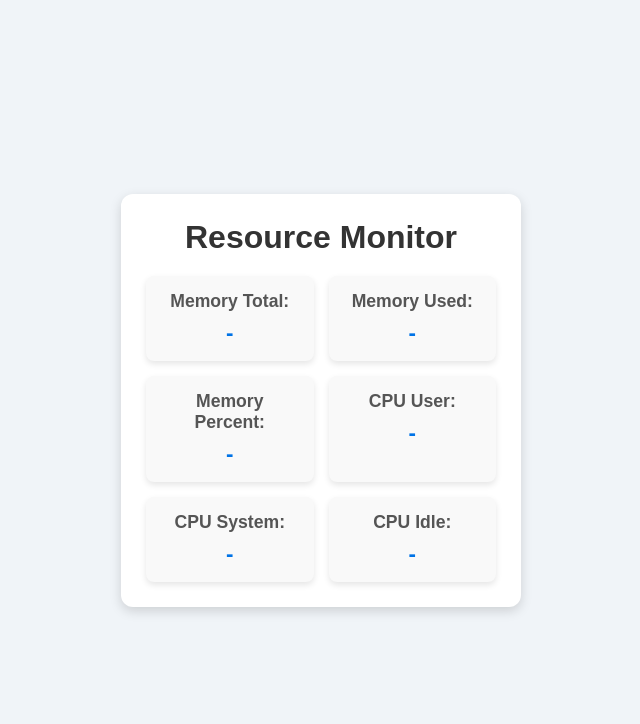
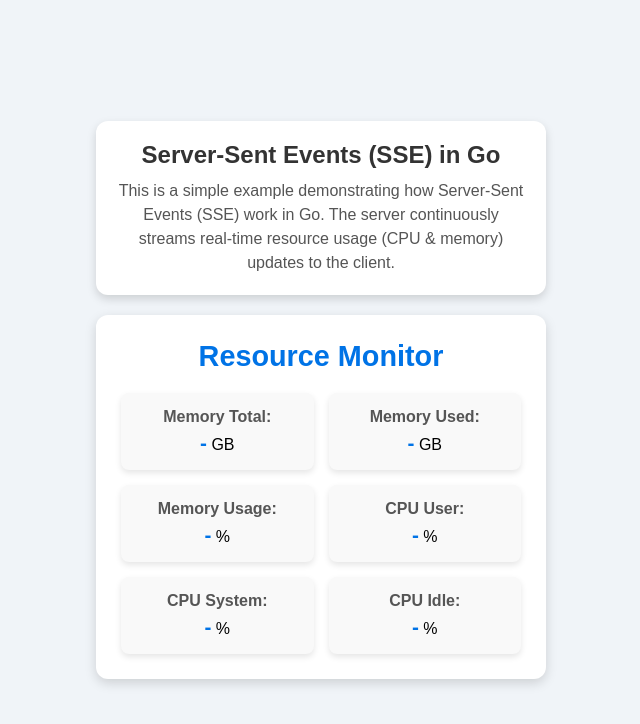
Before and after one commit to PatricioPoncini/server-side-events, a plain HTML site: page index.html in a window 1280 px wide. Shown: the whole page, without its empty margins (319-959 px from the left). Drawn offline with Linux system fonts and the light colour scheme; no server answers.

Commit message:
feat: update index.html

```diff
--- a/index.html
+++ b/index.html
@@ -3,7 +3,7 @@
 <head>
   <meta charset="UTF-8" />
   <meta name="viewport" content="width=device-width, initial-scale=1.0" />
-    <title>Resource Monitor</title>
+  <title>Resource Monitor (SSE in Go)</title>
   <style>
     * {
       margin: 0;
@@ -18,6 +18,32 @@
       justify-content: center;
       align-items: center;
       min-height: 100vh;
+      padding: 20px;
+    }
+
+    .container {
+      max-width: 450px;
+      text-align: center;
+    }
+
+    .intro {
+      background-color: #ffffff;
+      padding: 20px;
+      border-radius: 12px;
+      box-shadow: 0 4px 10px rgba(0, 0, 0, 0.15);
+      margin-bottom: 20px;
+    }
+
+    .intro h2 {
+      font-size: 1.5em;
+      color: #333;
+    }
+
+    .intro p {
+      font-size: 1em;
+      color: #555;
+      margin-top: 10px;
+      line-height: 1.5;
     }
 
     .monitor-container {
@@ -25,14 +51,13 @@
       border-radius: 12px;
       box-shadow: 0 4px 12px rgba(0, 0, 0, 0.15);
       padding: 25px;
-        max-width: 400px;
       text-align: center;
     }
 
     .monitor-title {
-        font-size: 2em;
+      font-size: 1.8em;
       margin-bottom: 20px;
-        color: #333;
+      color: #0073e6;
       font-weight: bold;
     }
 
@@ -50,47 +75,58 @@
     }
 
     .label {
-        font-size: 1.1em;
+      font-size: 1em;
       font-weight: bold;
       color: #555;
       display: block;
-        margin-bottom: 8px;
+      margin-bottom: 5px;
     }
 
     .value {
-        font-size: 1.4em;
+      font-size: 1.3em;
       color: #0073e6;
       font-weight: bold;
     }
   </style>
 </head>
 <body>
+    <div class="container">
+      <div class="intro">
+        <h2>Server-Sent Events (SSE) in Go</h2>
+        <p>
+          This is a simple example demonstrating how Server-Sent Events (SSE)
+          work in Go. The server continuously streams real-time resource usage
+          (CPU & memory) updates to the client.
+        </p>
+      </div>
+
       <div class="monitor-container">
         <div class="monitor-title">Resource Monitor</div>
         <div class="resource-grid">
           <div class="resource-item">
             <span class="label">Memory Total:</span>
-          <span id="memTotal" class="value">-</span>
+            <span id="memTotal" class="value">-</span> GB
           </div>
           <div class="resource-item">
             <span class="label">Memory Used:</span>
-          <span id="memUsed" class="value">-</span>
+            <span id="memUsed" class="value">-</span> GB
           </div>
           <div class="resource-item">
-          <span class="label">Memory Percent:</span>
-          <span id="memPerc" class="value">-</span>
+            <span class="label">Memory Usage:</span>
+            <span id="memPerc" class="value">-</span> %
           </div>
           <div class="resource-item">
             <span class="label">CPU User:</span>
-          <span id="cpuUser" class="value">-</span>
+            <span id="cpuUser" class="value">-</span> %
           </div>
           <div class="resource-item">
             <span class="label">CPU System:</span>
-          <span id="cpuSys" class="value">-</span>
+            <span id="cpuSys" class="value">-</span> %
           </div>
           <div class="resource-item">
             <span class="label">CPU Idle:</span>
-          <span id="cpuIdle" class="value">-</span>
+            <span id="cpuIdle" class="value">-</span> %
+          </div>
         </div>
       </div>
     </div>
@@ -98,35 +134,36 @@
     <script type="text/javascript">
       const eventSrc = new EventSource("http://127.0.0.1:8080/events");
 
-      const memTotal = document.getElementById("memTotal");
-      const memUsed = document.getElementById("memUsed");
-      const memPerc = document.getElementById("memPerc");
-      const cpuUser = document.getElementById("cpuUser");
-      const cpuSys = document.getElementById("cpuSys");
-      const cpuIdle = document.getElementById("cpuIdle");
+      function formatGB(value) {
+        return (value / (1024 ** 3)).toFixed(2);
+      }
+
+      function formatPercent(value) {
+        return parseFloat(value).toFixed(2);
+      }
 
       eventSrc.addEventListener("memTotal", (event) => {
-        memTotal.textContent = event.data;
+        document.getElementById("memTotal").textContent = formatGB(event.data);
       });
 
       eventSrc.addEventListener("memUsed", (event) => {
-        memUsed.textContent = event.data;
+        document.getElementById("memUsed").textContent = formatGB(event.data);
       });
 
       eventSrc.addEventListener("memPerc", (event) => {
-        memPerc.textContent = event.data;
+        document.getElementById("memPerc").textContent = formatPercent(event.data);
       });
 
       eventSrc.addEventListener("cpuUser", (event) => {
-        cpuUser.textContent = event.data;
+        document.getElementById("cpuUser").textContent = formatPercent(event.data);
       });
 
       eventSrc.addEventListener("cpuSys", (event) => {
-        cpuSys.textContent = event.data;
+        document.getElementById("cpuSys").textContent = formatPercent(event.data);
       });
 
       eventSrc.addEventListener("cpuIdle", (event) => {
-        cpuIdle.textContent = event.data;
+        document.getElementById("cpuIdle").textContent = formatPercent(event.data);
       });
 
       eventSrc.onerror = (err) => {
```
Also changed, not shown: 1 other file. Lines whose indentation alone changed are shown as unchanged.
